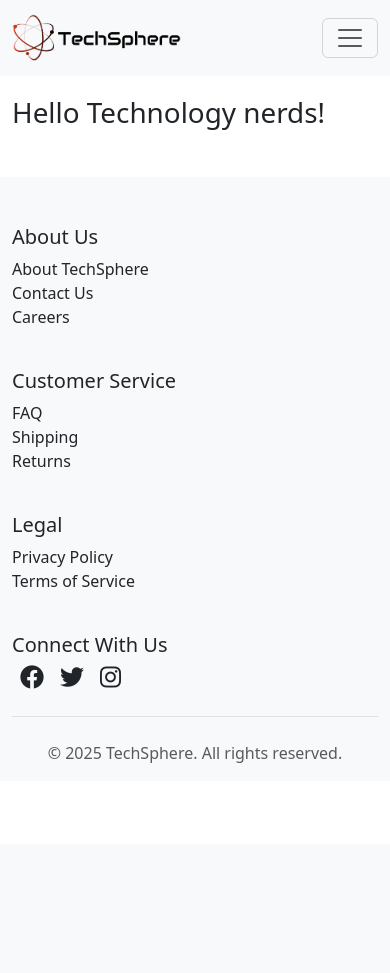
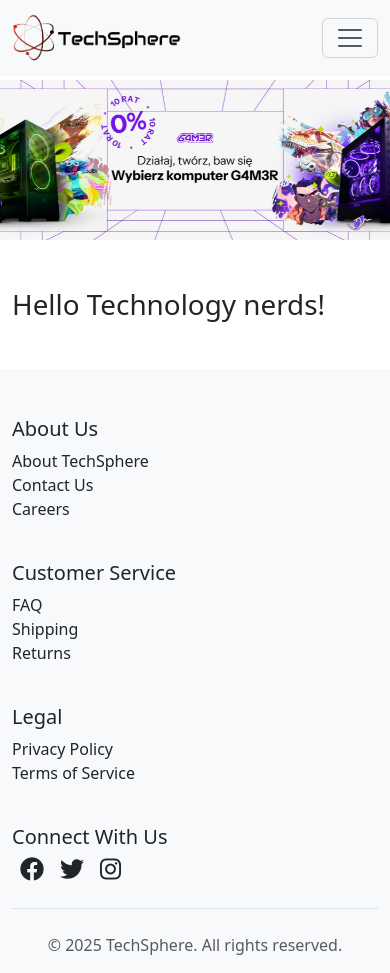
Before and after one commit to xKomil/e-commerce-shop, a Django app: page / in a window 390 px wide. Before the commit the page ends 763 px from the top, so only its background shows below. Run offline with Django 5.2, Linux system fonts and the light colour scheme; some libraries are stand-ins or nearby versions; some web fonts are replaced.

Commit message:
added slider

```diff
--- a/TechSphere/TechSphere/settings.py
+++ b/TechSphere/TechSphere/settings.py
@@ -116,7 +116,7 @@ USE_TZ = True
 # Static files (CSS, JavaScript, Images)
 # https://docs.djangoproject.com/en/5.1/howto/static-files/
 
-STATIC_URL = 'static/'
+STATIC_URL = '/static/'
 MEDIA_URL = '/media/'
 MEDIA_ROOT = BASE_DIR/'media'
 
--- a/TechSphere/app/static/app/css/style.css
+++ b/TechSphere/app/static/app/css/style.css
@@ -1 +1,62 @@
 /* ----------------------------- nav ------------------------------*/
+/* ----------------------------- banner-slider ------------------------------*/
+
+.content-wrapper-slider img {
+    width: 100%;
+    height: 35rem;
+    display: block;
+    object-fit: cover;
+}
+
+.content-wrapper-slider {
+    padding-top: 5rem;
+}
+
+/* Media query dla ekranów o szerokości mniejszej niż 920px */
+@media (max-width: 1500px) {
+    .content-wrapper-slider img {
+        width: 100%;
+        height: 30rem;
+        display: block;
+        object-fit: cover;
+    }
+}
+
+/* Media query dla ekranów o szerokości mniejszej niż 920px */
+@media (max-width: 1200px) {
+    .content-wrapper-slider img {
+        width: 100%;
+        height: 25rem;
+        display: block;
+        object-fit: cover;
+    }
+}
+
+/* Media query dla ekranów o szerokości mniejszej niż 920px */
+@media (max-width: 900px) {
+    .content-wrapper-slider img {
+        width: 100%;
+        height: 20rem;
+        display: block;
+        object-fit: cover;
+    }
+}
+
+/* Media query dla ekranów o szerokości mniejszej niż 920px */
+@media (max-width: 600px) {
+    .content-wrapper-slider img {
+        width: 100%;
+        height: 15rem;
+        display: block;
+        object-fit: cover;
+    }
+}
+
+@media (max-width: 450px) {
+    .content-wrapper-slider img {
+        width: 100%;
+        height: 10rem;
+        display: block;
+        object-fit: cover;
+    }
+}
--- a/TechSphere/app/static/app/js/myscript.js
+++ b/TechSphere/app/static/app/js/myscript.js
@@ -0,0 +1 @@
+// ---------------------
--- a/TechSphere/app/templates/app/base.html
+++ b/TechSphere/app/templates/app/base.html
@@ -50,9 +50,8 @@
                         </li>
                     </ul>
                     <!-- Form wyszukiwania -->
-                    <form class="d-flex ms-auto">
-                        <input class="form-control me-2" type="search" placeholder="Search" aria-label="Search">
-                        <button class="btn btn-outline-dark" type="submit">Search</button>
+                    <form class="d-flex ms-auto" id="search-form">
+                        <input class="form-control me-2" type="search" id="search-input" placeholder="Search" aria-label="Search">
                     </form>
                     <!-- Jeśli użytkownik jest zalogowany -->
                     <ul class="navbar-nav ms-auto">
@@ -67,12 +66,32 @@
                                 <li><a class="dropdown-item" href="#">Logout</a></li>
                             </ul>
                         </li>
+                        <li class="nav-item ms-auto">
+                            <a href="#" class=nav-link text-white>Cart</a>
+                        </li>
+                        <li class="nav-item ms-auto">
+                            <a href="#" class=nav-link text-white>Whishlist</a>
+                        </li>
+                        <li class="nav-item ms-auto">
+                            <a href="#" class=nav-link text-white>Login</a>
+                        </li>
+                        <li class="nav-item ms-auto">
+                            <a href="#" class=nav-link text-white>Registration</a>
+                        </li>
                     </ul>
                 </div>
             </div>
         </nav>
 
-        <div class="container mt-5 pt-5">
+
+        <div class="content-wrapper-slider">
+            {% block banner-slider %}
+
+            {% endblock banner-slider %}
+        </div>
+
+
+        <div class="container mt-4 pt-4">
             {% block main-content %}
             <!-- Main content will be rendered here -->
             {% endblock %}
--- a/TechSphere/app/templates/app/home.html
+++ b/TechSphere/app/templates/app/home.html
@@ -2,6 +2,22 @@
 {% load static %}
 {% block title %} Home {% endblock title %}
 
+{% block banner-slider %}
+    <div id="carouselExampleSlidesOnly" class="carousel slide" data-bs-ride="carousel">
+        <div class="carousel-inner">
+        <div class="carousel-item active">
+            <img src="{% static "app/images/banner/banner1.jpg" %}" class="d-block w-100" alt="banner image 1">
+        </div>
+        <div class="carousel-item">
+            <img src="{% static "app/images/banner/banner2.jpg" %}" class="d-block w-100" alt="banner image 2">
+        </div>
+        <div class="carousel-item">
+            <img src="{% static "app/images/banner/banner3.jpg" %}" class="d-block w-100" alt="banner image 3">
+        </div>
+        </div>
+    </div>
+{% endblock banner-slider %}
+
 {% block main-content %}
     <h1>Hello Technology nerds!</h1>
 {% endblock main-content %}
```
Also changed, not shown: TechSphere/app/static/app/images/banner/banner1.jpg (added), TechSphere/app/static/app/images/banner/banner2.jpg (added), TechSphere/app/static/app/images/banner/banner3.jpg (added).
